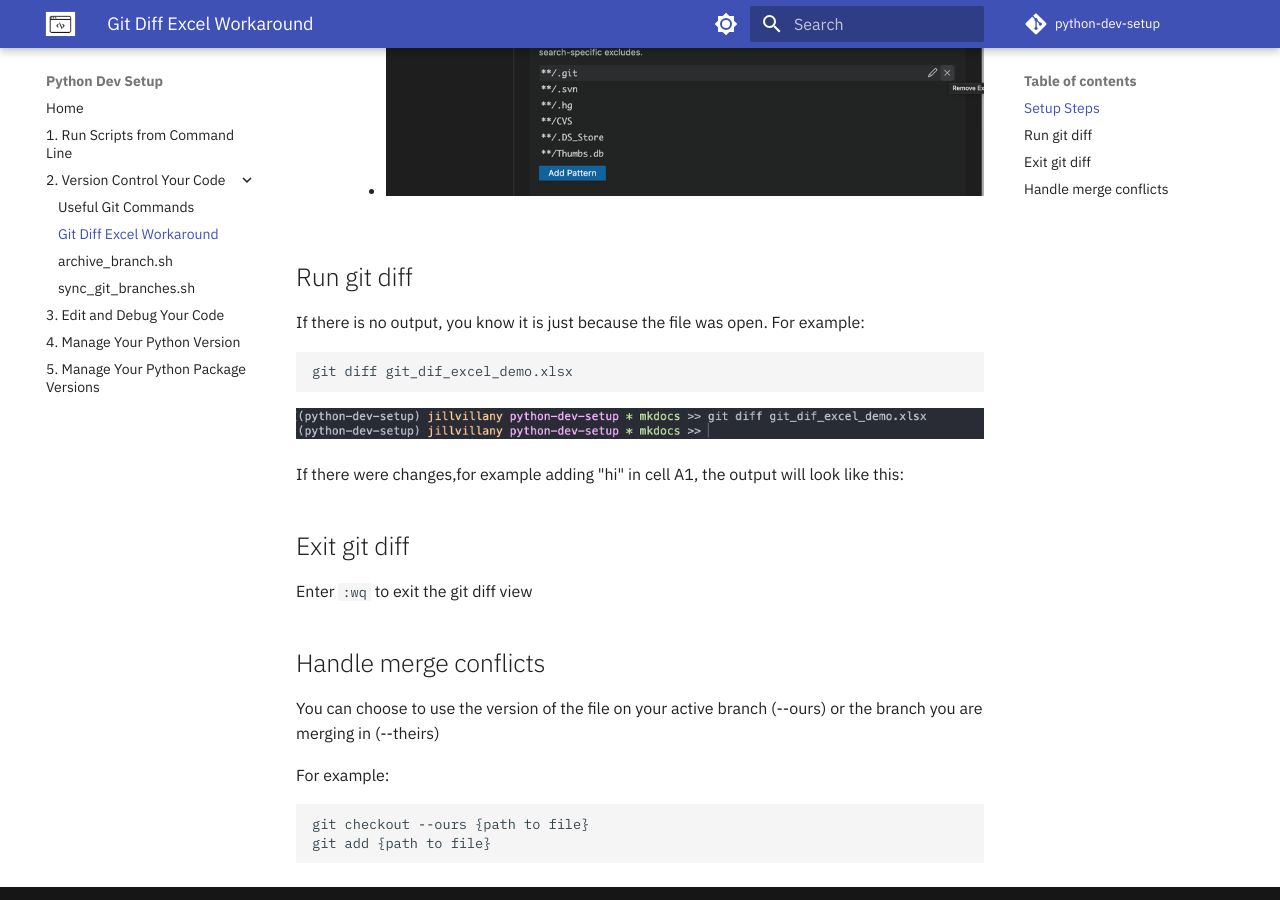
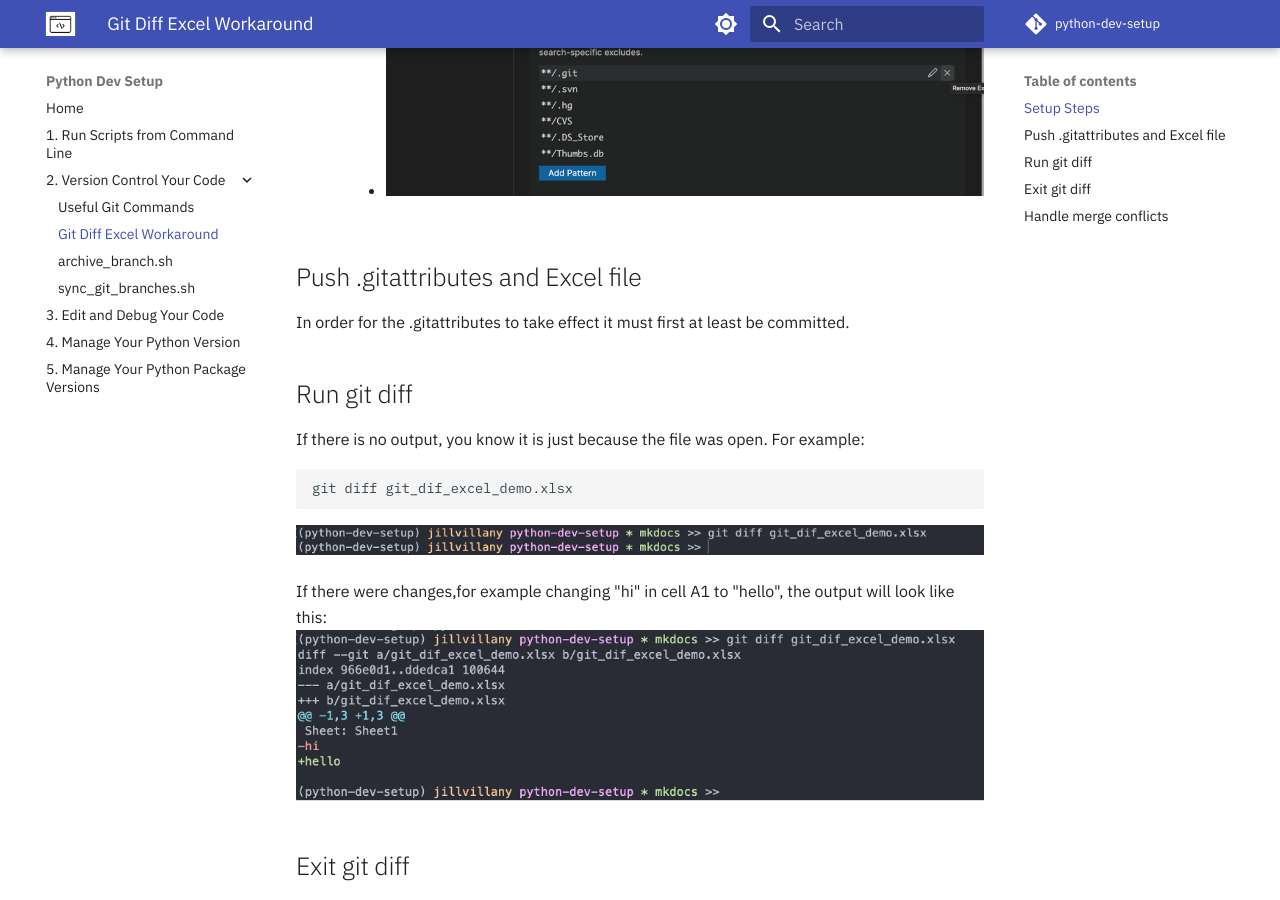
Before and after one commit to jillvillany/python-dev-setup, an MkDocs documentation site: the page built from docs/2-git_version_control/git_dif_excel_workaround.md, in a window 1280 px wide and 900 px high, scrolled down 1348 px. Built offline with MkDocs 1.6.1 and Material for MkDocs 9.7.7, drawn with Linux system fonts in a browser that asks for light colours; comment, search, counter and statistics services are not loaded.

Commit message:
update excel

````diff
--- a/docs/2-git_version_control/git_dif_excel_workaround.md
+++ b/docs/2-git_version_control/git_dif_excel_workaround.md
@@ -50,6 +50,9 @@ This creates a filter to convert the file to text so that it can still be compar
     - Search for `files.exclude` and remove the `**/.git` item
         - <img src="../../img/remove-git-exclusion.png">
 
+## Push .gitattributes and Excel file
+
+In order for the .gitattributes to take effect it must first at least be committed.
 
 ## Run git diff
 
@@ -59,7 +62,8 @@ git diff git_dif_excel_demo.xlsx
 ```
 <img src="../../img/no-excel-change.png">
 
-If there were changes,for example adding "hi" in cell A1, the output will look like this:
+If there were changes,for example changing "hi" in cell A1 to "hello", the output will look like this:
+<img src="../../img/git-excel-changes.png">
 
 ## Exit git diff
 Enter `:wq` to exit the git diff view
--- a/pyproject.toml
+++ b/pyproject.toml
@@ -9,6 +9,8 @@ python = "^3.9"
 mkdocs = "^1.3.1"
 mkdocs-material = "^8.4.0"
 mkdocs-material-extensions = "^1.0.3"
+pandas = "^1.4.3"
+openpyxl = "^3.0.10"
 
 [tool.poetry.dev-dependencies]
 
````
Also changed, not shown: docs/img/git-excel-changes.png (added), 2 other files.
